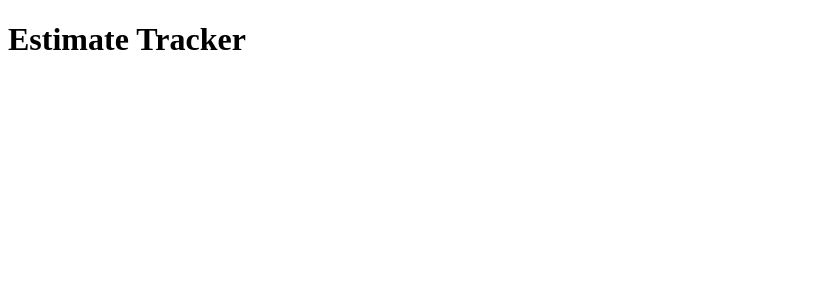
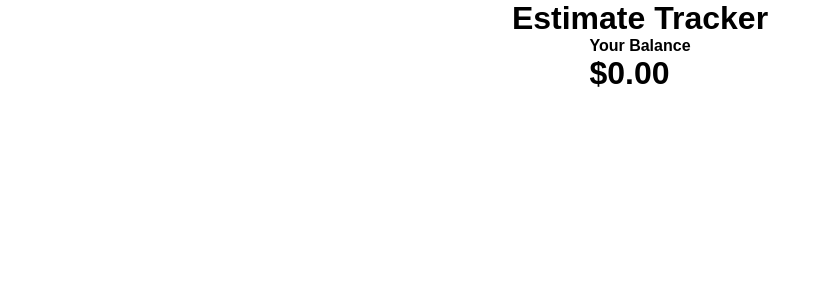
Before and after one commit to vegaryanneil/Fulcrum_Challenge, a React (Create React App) app in the folder fulcrum/: page / in a window 1280 px wide. Shown: the top 300 px of the page, without its empty margins (0-823 px from the left). Built offline with nearby package versions, Linux system fonts and the light colour scheme.

Commit message:
Added dummy text to balance component. Styled balance and header component

```diff
--- a/fulcrum/src/App.css
+++ b/fulcrum/src/App.css
@@ -1,3 +1,20 @@
 * {
+ margin: 0;
+ padding: 0;
+ box-sizing: border-box;
+ font-family: 'Oswald', sans-serif;
+}
 
+.header {
+  display: flex;
+  justify-content: center;
+  align-items: center;
+  /* background-color: red; */
+  /* min-height: 100vh; */
 }
+
+.container {
+  display: flex;
+  justify-content: center;
+  align-items: center;
+}
--- a/fulcrum/src/App.js
+++ b/fulcrum/src/App.js
@@ -1,11 +1,15 @@
 import React from 'react'
 import './App.css';
+import Balance from './Components/balance';
 import Header from './Components/header'
 
 const App = () => {
   return (
     <div>
       <Header />
+      <div className="container">
+        <Balance />
+      </div>
     </div>
   )
 }
--- a/fulcrum/src/Components/balance.js
+++ b/fulcrum/src/Components/balance.js
@@ -0,0 +1,12 @@
+import React from 'react'
+
+const balance = () => {
+    return (
+        <div>
+            <h4>Your Balance</h4>
+            <h1>$0.00</h1>
+        </div>
+    )
+}
+
+export default balance
--- a/fulcrum/src/Components/header.js
+++ b/fulcrum/src/Components/header.js
@@ -2,7 +2,7 @@ import React from 'react'
 
 const header = () => {
     return (
-        <div>
+        <div className="header">
           <h1>Estimate Tracker</h1>
         </div>
     )
```
